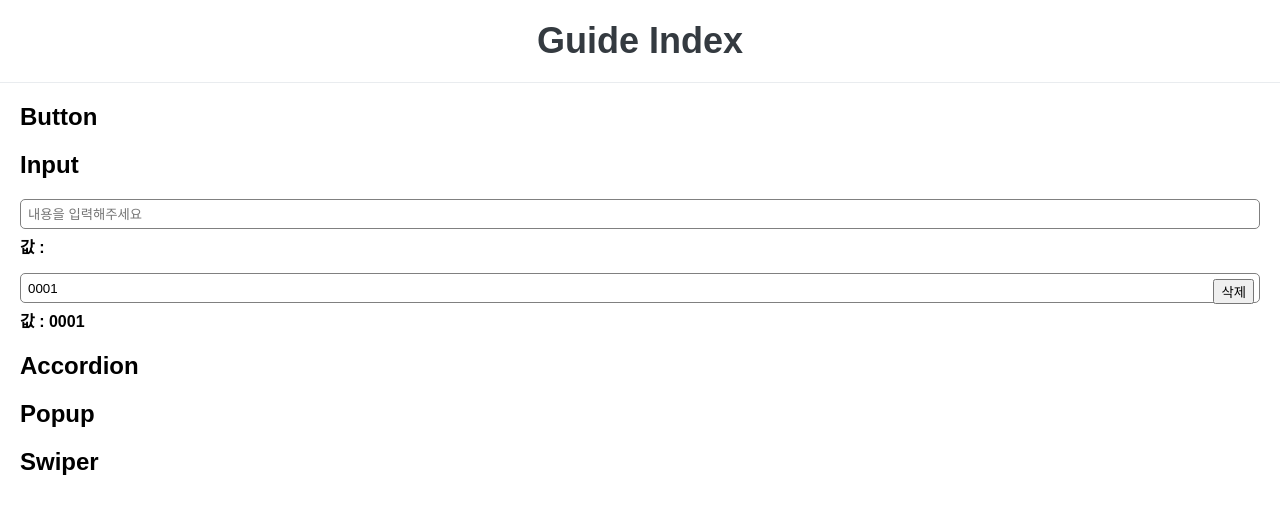
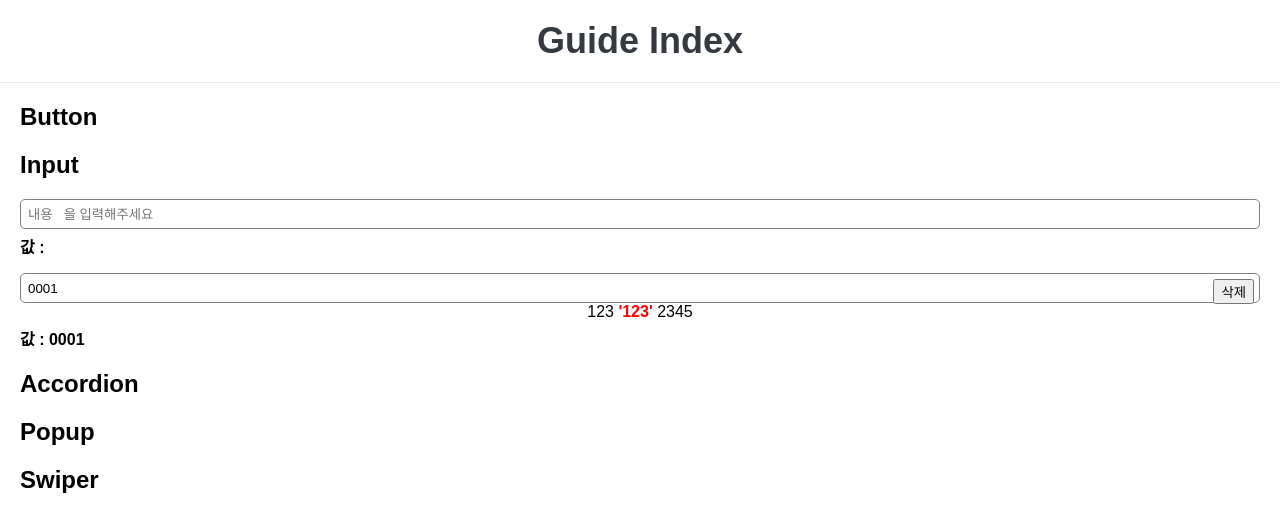
Before and after one commit to Lim-Suhyeon/ReactTest, a React (Create React App) app: page /InputGuide in a window 1280 px wide. Shown: the top 532 px of the page. Built offline with nearby package versions, Linux system fonts and the light colour scheme.

Commit message:
Update 3 files

```diff
--- a/src/component/Input.js
+++ b/src/component/Input.js
@@ -52,6 +52,7 @@ function Input(props) {
           </button>
         )}
       </div>
+      <div>{props.val}</div>
       <p className="value">값 : {value}</p>
     </div>
   );
--- a/src/guide/InputGuide.js
+++ b/src/guide/InputGuide.js
@@ -5,11 +5,11 @@ function InputGuide() {
   return (
     <div className="guide_cont">
       <h2 className="guide_h2">Input</h2>
-      <Input placeholder="내용을 입력해주세요" type="password" />
+      <Input placeholder="내용   을 입력해주세요" type="password" />
       <Input
         placeholder="내용을 입력해주세요"
         defaultValue="0001"
-        isDelbtn="true"
+        val={["123", <strong className="red"> '123' </strong>, "2345"]}
       />
     </div>
   );
--- a/src/styles.css
+++ b/src/styles.css
@@ -16,6 +16,9 @@ body {
   margin: 5px 0 15px;
   text-align: left;
   font-weight: bold;
+}
+.red {
+  color: red;
 }
 
 /* input */
```
